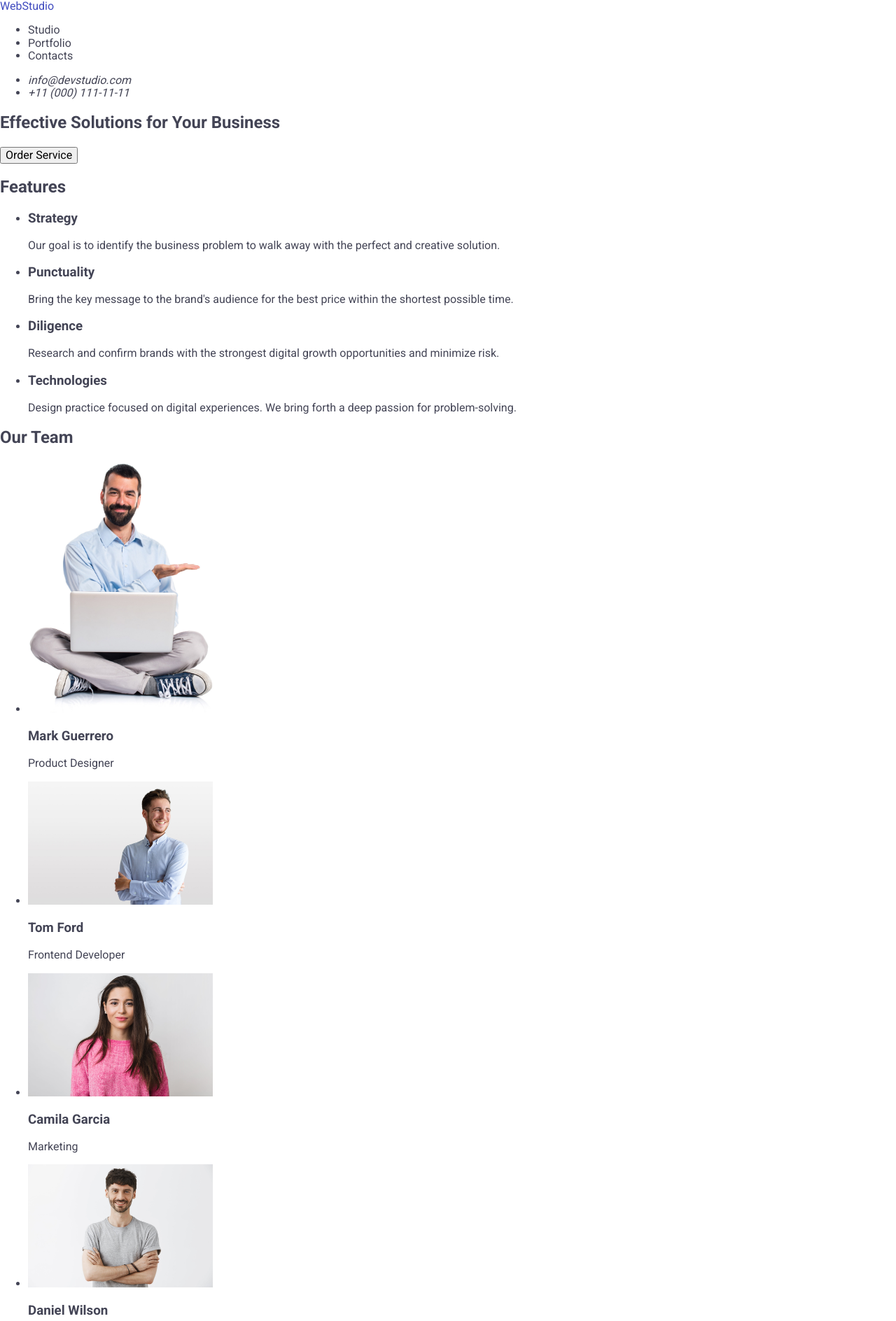
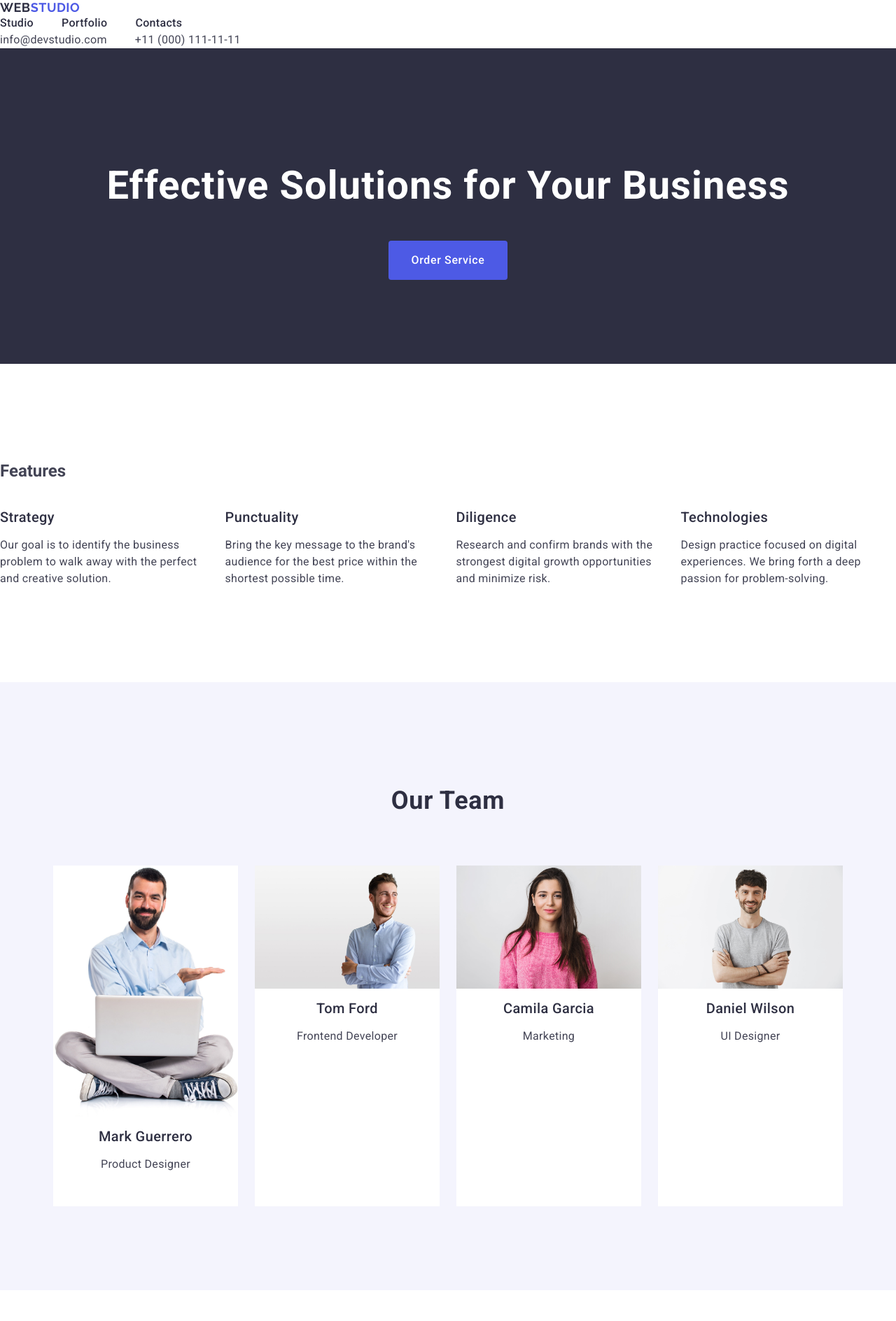
Before and after one commit to notzuki/goit-markup-hw-02, a plain HTML site: page index.html in a window 1280 px wide. Shown: the top 1888 px of the page at 70% size. Drawn offline with nearby package versions, Linux system fonts and the light colour scheme.

Commit message:
виправлення багів

```diff
--- a/css/styles.css
+++ b/css/styles.css
@@ -9,13 +9,16 @@ a {
   color: inherit;
 }
 
-a:hover,
-a:focus {
-  color: #404bbf;
+ul {
+  list-style: none;
+  padding: 0;
+  margin: 0;
 }
 
-address a {
-  transition: color 250ms ease;
+img {
+  display: block;
+  max-width: 100%;
+  height: auto;
 }
 
 button {
@@ -23,44 +26,229 @@ button {
   cursor: pointer;
 }
 
-.portfolio {
+/* ===== HEADER ===== */
+.header {
+  background-color: #ffffff;
+}
+
+.logo {
+  font-family: "Raleway", sans-serif;
+  font-weight: 700;
+  font-size: 18px;
+  line-height: 1.17;
+  letter-spacing: 0.03em;
+  text-transform: uppercase;
+  color: #4d5ae5;
+}
+
+.logo-span {
+  color: #2e2f42;
+}
+
+.nav-list {
+  display: flex;
+  gap: 40px;
+}
+
+.nav-link {
+  font-weight: 500;
+  line-height: 1.5;
+  letter-spacing: 0.02em;
+  color: #2e2f42;
+}
+
+.nav-link:hover,
+.nav-link:focus {
+  color: #404bbf;
+}
+
+.contact-info {
+  font-style: normal;
+}
+
+.contact-list {
+  display: flex;
+  gap: 40px;
+}
+
+.contact-link {
+  font-size: 16px;
+  line-height: 1.5;
+  letter-spacing: 0.02em;
+  color: #434455;
+}
+
+.contact-link:hover,
+.contact-link:focus {
+  color: #404bbf;
+}
+
+/* ===== HERO ===== */
+.hero-section {
+  background-color: #2e2f42;
+  padding: 120px 0;
+  text-align: center;
+}
+
+.hero-title {
+  font-size: 56px;
+  line-height: 1.07;
+  letter-spacing: 0.02em;
+  color: #ffffff;
+  margin-bottom: 48px;
+}
+
+.hero-btn {
+  background-color: #4d5ae5;
+  color: #ffffff;
+  font-weight: 500;
+  font-size: 16px;
+  line-height: 1.5;
+  letter-spacing: 0.04em;
+  padding: 16px 32px;
+  border: none;
+  border-radius: 4px;
+  transition: background-color 250ms ease;
+}
+
+.hero-btn:hover,
+.hero-btn:focus {
+  background-color: #404bbf;
+}
+
+/* ===== FEATURES ===== */
+.features-section {
   padding: 120px 0;
 }
 
-.portfolio-title {
-  text-align: center;
+.features-title {
+  display: none;
+}
+
+.features-list {
+  display: flex;
+  gap: 24px;
+}
+
+.features-subtitle {
+  font-weight: 500;
+  font-size: 20px;
+  line-height: 1.2;
+  letter-spacing: 0.02em;
+  color: #2e2f42;
+  margin-bottom: 8px;
+}
+
+.features-text {
+  font-size: 16px;
+  line-height: 1.5;
+  letter-spacing: 0.02em;
+}
+
+/* ===== TEAM ===== */
+.team-section {
+  background-color: #f4f4fd;
+  padding: 120px 0;
+}
+
+.section-title {
   font-size: 36px;
   line-height: 1.11;
-  font-weight: 700;
+  text-align: center;
+  letter-spacing: 0.02em;
+  text-transform: capitalize;
+  color: #2e2f42;
   margin-bottom: 72px;
+}
+
+.team-list {
+  display: flex;
+  gap: 24px;
+  justify-content: center;
+}
+
+.team-item {
+  background-color: #ffffff;
+  text-align: center;
+  padding-bottom: 32px;
+}
+
+.team-name {
+  font-size: 20px;
+  font-weight: 500;
+  line-height: 1.2;
+  letter-spacing: 0.02em;
   color: #2e2f42;
+  margin: 16px 0 8px;
+}
+
+.team-role {
+  font-size: 16px;
+  line-height: 1.5;
+  letter-spacing: 0.02em;
+  color: #434455;
+}
+
+/* ===== PORTFOLIO ===== */
+.portfolio-section {
+  padding: 120px 0;
 }
 
 .portfolio-list {
   display: flex;
   flex-wrap: wrap;
   gap: 24px;
-  list-style: none;
-  padding: 0;
-  margin: 0;
   justify-content: center;
 }
 
 .portfolio-item {
+  background-color: #ffffff;
   width: calc((100% - 48px) / 3);
   border: 1px solid #e7e9fc;
-  background-color: #ffffff;
-  transition: box-shadow 250ms ease-in-out;
 }
 
-.portfolio-item:hover,
-.portfolio-item:focus {
-  box-shadow: 0px 4px 8px rgba(46, 47, 66, 0.08),
-    0px 2px 4px rgba(46, 47, 66, 0.16);
+.portfolio-name {
+  font-size: 20px;
+  font-weight: 500;
+  line-height: 1.2;
+  letter-spacing: 0.02em;
+  color: #2e2f42;
+  margin: 32px 16px 8px;
 }
 
-.portfolio-link {
-  display: block;
-  text-decoration: none;
-  color: inherit;
+.portfolio-type {
+  font-size: 16px;
+  line-height: 1.5;
+  letter-spacing: 0.02em;
+  color: #434455;
+  margin: 0 16px 32px;
 }
+
+/* ===== FOOTER ===== */
+.footer {
+  background-color: #2e2f42;
+  color: #ffffff;
+  padding: 100px 0;
+}
+
+.footer-logo {
+  font-family: "Raleway", sans-serif;
+  font-weight: 700;
+  font-size: 18px;
+  line-height: 1.17;
+  letter-spacing: 0.03em;
+  text-transform: uppercase;
+  color: #4d5ae5;
+}
+
+.footer-logo .logo-span {
+  color: #f4f4fd;
+}
+
+.footer-text {
+  max-width: 264px;
+  font-size: 16px;
+  line-height: 1.5;
+  letter-spacing: 0.02em;
+  color: #f4f4fd;
+}
--- a/index.html
+++ b/index.html
@@ -1,77 +1,91 @@
 <!DOCTYPE html>
 <html lang="en">
   <head>
+    <meta charset="UTF-8" />
+    <meta name="viewport" content="width=device-width, initial-scale=1.0" />
+    <title>WebStudio</title>
+    <!-- Google Fonts -->
+    <link rel="preconnect" href="https://fonts.googleapis.com" />
+    <link rel="preconnect" href="https://fonts.gstatic.com" crossorigin />
+    <link
+      href="https://fonts.googleapis.com/css2?family=Raleway:wght@700&family=Roboto:wght@400;500;700&display=swap"
+      rel="stylesheet"
+    />
+    <!-- Normalize -->
     <link
       rel="stylesheet"
       href="https://cdn.jsdelivr.net/npm/modern-normalize@2.0.0/modern-normalize.min.css"
     />
-
-    <link
-      href="https://fonts.googleapis.com/css2?family=Raleway:wght@700&family=Roboto:wght@400;500;700&display=swap"
-      rel="stylesheet"
-    />
-
-    <link rel="stylesheet" href="css/styles.css" />
-
-    <meta charset="UTF-8" />
-    <meta name="viewport" content="width=device-width, initial-scale=1.0" />
-    <title>WebStudio</title>
+    <!-- Main CSS -->
+    <link rel="stylesheet" href="./css/styles.css" />
   </head>
   <body>
-    <header>
-      <nav>
-        <a href="./index.html">WebStudio</a>
-        <ul>
-          <li><a href="#">Studio</a></li>
-          <li><a href="#">Portfolio</a></li>
-          <li><a href="#">Contacts</a></li>
+    <header class="header">
+      <nav class="nav">
+        <a class="logo" href="./index.html"
+          ><span class="logo-span">Web</span>Studio</a
+        >
+        <ul class="nav-list">
+          <li class="nav-item">
+            <a class="nav-link active" href="./index.html">Studio</a>
+          </li>
+          <li class="nav-item">
+            <a class="nav-link" href="#">Portfolio</a>
+          </li>
+          <li class="nav-item">
+            <a class="nav-link" href="#">Contacts</a>
+          </li>
         </ul>
       </nav>
-      <address>
-        <ul>
+      <address class="contact-info">
+        <ul class="contact-list">
           <li>
-            <a href="mailto:info@devstudio.com">info@devstudio.com</a>
+            <a class="contact-link" href="mailto:info@devstudio.com"
+              >info@devstudio.com</a
+            >
           </li>
           <li>
-            <a href="tel:+110001111111">+11 (000) 111-11-11</a>
+            <a class="contact-link" href="tel:+110001111111"
+              >+11 (000) 111-11-11</a
+            >
           </li>
         </ul>
       </address>
     </header>
 
     <main>
-      <section>
-        <h1>Effective Solutions for Your Business</h1>
-        <button type="button">Order Service</button>
+      <section class="hero-section">
+        <h1 class="hero-title">Effective Solutions for Your Business</h1>
+        <button class="hero-btn" type="button">Order Service</button>
       </section>
 
-      <section>
+      <section class="features-section">
         <h2 class="visually-hidden">Features</h2>
-        <ul>
-          <li>
-            <h3>Strategy</h3>
-            <p>
+        <ul class="features-list">
+          <li class="features-item">
+            <h3 class="features-subtitle">Strategy</h3>
+            <p class="features-text">
               Our goal is to identify the business problem to walk away with the
               perfect and creative solution.
             </p>
           </li>
-          <li>
-            <h3>Punctuality</h3>
-            <p>
+          <li class="features-item">
+            <h3 class="features-subtitle">Punctuality</h3>
+            <p class="features-text">
               Bring the key message to the brand's audience for the best price
               within the shortest possible time.
             </p>
           </li>
-          <li>
-            <h3>Diligence</h3>
-            <p>
+          <li class="features-item">
+            <h3 class="features-subtitle">Diligence</h3>
+            <p class="features-text">
               Research and confirm brands with the strongest digital growth
               opportunities and minimize risk.
             </p>
           </li>
-          <li>
-            <h3>Technologies</h3>
-            <p>
+          <li class="features-item">
+            <h3 class="features-subtitle">Technologies</h3>
+            <p class="features-text">
               Design practice focused on digital experiences. We bring forth a
               deep passion for problem-solving.
             </p>
@@ -79,143 +93,94 @@
         </ul>
       </section>
 
-      <section>
-        <h2>Our Team</h2>
-        <ul>
-          <li>
-            <img
-              src="./images/team-1.jpg"
-              alt="Mark Guerrero, Product Designer"
-              width="264"
-            />
-            <h3>Mark Guerrero</h3>
-            <p>Product Designer</p>
+      <section class="team-section">
+        <h2 class="section-title">Our Team</h2>
+        <ul class="team-list">
+          <li class="team-item">
+            <img src="./images/team-1.jpg" alt="Mark Guerrero" width="264" />
+            <h3 class="team-name">Mark Guerrero</h3>
+            <p class="team-role">Product Designer</p>
           </li>
-          <li>
-            <img
-              src="./images/team-2.jpg"
-              alt="Tom Ford, Frontend Developer"
-              width="264"
-            />
-            <h3>Tom Ford</h3>
-            <p>Frontend Developer</p>
+          <li class="team-item">
+            <img src="./images/team-2.jpg" alt="Tom Ford" width="264" />
+            <h3 class="team-name">Tom Ford</h3>
+            <p class="team-role">Frontend Developer</p>
           </li>
-          <li>
-            <img
-              src="./images/team-3.jpg"
-              alt="Camila Garcia, Marketing"
-              width="264"
-            />
-            <h3>Camila Garcia</h3>
-            <p>Marketing</p>
+          <li class="team-item">
+            <img src="./images/team-3.jpg" alt="Camila Garcia" width="264" />
+            <h3 class="team-name">Camila Garcia</h3>
+            <p class="team-role">Marketing</p>
           </li>
-          <li>
-            <img
-              src="./images/team-4.jpg"
-              alt="Daniel Wilson, UI Designer"
-              width="264"
-            />
-            <h3>Daniel Wilson</h3>
-            <p>UI Designer</p>
+          <li class="team-item">
+            <img src="./images/team-4.jpg" alt="Daniel Wilson" width="264" />
+            <h3 class="team-name">Daniel Wilson</h3>
+            <p class="team-role">UI Designer</p>
           </li>
         </ul>
       </section>
 
-      <section class="portfolio">
-        <div class="container">
-          <h2 class="portfolio-title">Our Portfolio</h2>
+      <section class="portfolio-section">
+        <h2 class="section-title">Our Portfolio</h2>
         <ul class="portfolio-list">
           <li class="portfolio-item">
-              <a href="#" class="portfolio-link">
+            <img src="./images/portfolio-1.jpg" alt="Banking App" width="360" />
+            <h3 class="portfolio-name">Banking App</h3>
+            <p class="portfolio-type">App</p>
+          </li>
+          <li class="portfolio-item">
             <img
-                  src="./images/portfolio-1.jpg"
-                  alt="Banking App Interface"
+              src="./images/portfolio-2.jpg"
+              alt="Cashless Payment"
               width="360"
             />
-                <div class="portfolio-text-wrap">
-                  <h3 class="portfolio-item-title">Banking App</h3>
-                  <p class="portfolio-item-desc">App</p>
-                </div>
-              </a>
+            <h3 class="portfolio-name">Cashless Payment</h3>
+            <p class="portfolio-type">Marketing</p>
           </li>
-
           <li class="portfolio-item">
-              <a href="#" class="portfolio-link">
             <img
-                  src="./images/portfolio-2.jpg"
-                  alt="Cashless Payment System"
+              src="./images/portfolio-3.jpg"
+              alt="Meditation App"
               width="360"
             />
-                <div class="portfolio-text-wrap">
-                  <h3 class="portfolio-item-title">Cashless Payment</h3>
-                  <p class="portfolio-item-desc">Marketing</p>
-                </div>
-              </a>
+            <h3 class="portfolio-name">Meditation App</h3>
+            <p class="portfolio-type">App</p>
           </li>
-
           <li class="portfolio-item">
-              <a href="#" class="portfolio-link">
             <img
-                  src="./images/portfolio-3.jpg"
-                  alt="Meditation App on Multiple Devices"
+              src="./images/portfolio-4.jpg"
+              alt="Taxi Service"
               width="360"
             />
-                <div class="portfolio-text-wrap">
-                  <h3 class="portfolio-item-title">Meditation App</h3>
-                  <p class="portfolio-item-desc">App</p>
-                </div>
-              </a>
+            <h3 class="portfolio-name">Taxi Service</h3>
+            <p class="portfolio-type">Marketing</p>
           </li>
-
           <li class="portfolio-item">
-              <a href="#" class="portfolio-link">
             <img
-                  src="./images/portfolio-4.jpg"
-                  alt="Taxi Service Mobile App"
+              src="./images/portfolio-5.jpg"
+              alt="Screen Illustrations"
               width="360"
             />
-                <div class="portfolio-text-wrap">
-                  <h3 class="portfolio-item-title">Taxi Service</h3>
-                  <p class="portfolio-item-desc">Marketing</p>
-                </div>
-              </a>
+            <h3 class="portfolio-name">Screen Illustrations</h3>
+            <p class="portfolio-type">Design</p>
           </li>
-
           <li class="portfolio-item">
-              <a href="#" class="portfolio-link">
             <img
-                  src="./images/portfolio-5.jpg"
-                  alt="Screen Illustrations for Mobile App"
+              src="./images/portfolio-6.jpg"
+              alt="Online Courses"
               width="360"
             />
-                <div class="portfolio-text-wrap">
-                  <h3 class="portfolio-item-title">Screen Illustrations</h3>
-                  <p class="portfolio-item-desc">Design</p>
-                </div>
-              </a>
-            </li>
-
-            <li class="portfolio-item">
-              <a href="#" class="portfolio-link">
-                <img
-                  src="./images/portfolio-6.jpg"
-                  alt="Online Courses Platform"
-                  width="360"
-                />
-                <div class="portfolio-text-wrap">
-                  <h3 class="portfolio-item-title">Online Courses</h3>
-                  <p class="portfolio-item-desc">Marketing</p>
-                </div>
-              </a>
+            <h3 class="portfolio-name">Online Courses</h3>
+            <p class="portfolio-type">Marketing</p>
           </li>
         </ul>
-        </div>
       </section>
     </main>
 
-    <footer>
-      <a href="./index.html">WebStudio</a>
-      <p>
+    <footer class="footer">
+      <a href="./index.html" class="footer-logo"
+        ><span class="logo-span">Web</span>Studio</a
+      >
+      <p class="footer-text">
         Increase the flow of customers and sales for your business with digital
         marketing & growth solutions.
       </p>
```
Lines whose indentation alone changed are shown as unchanged.
